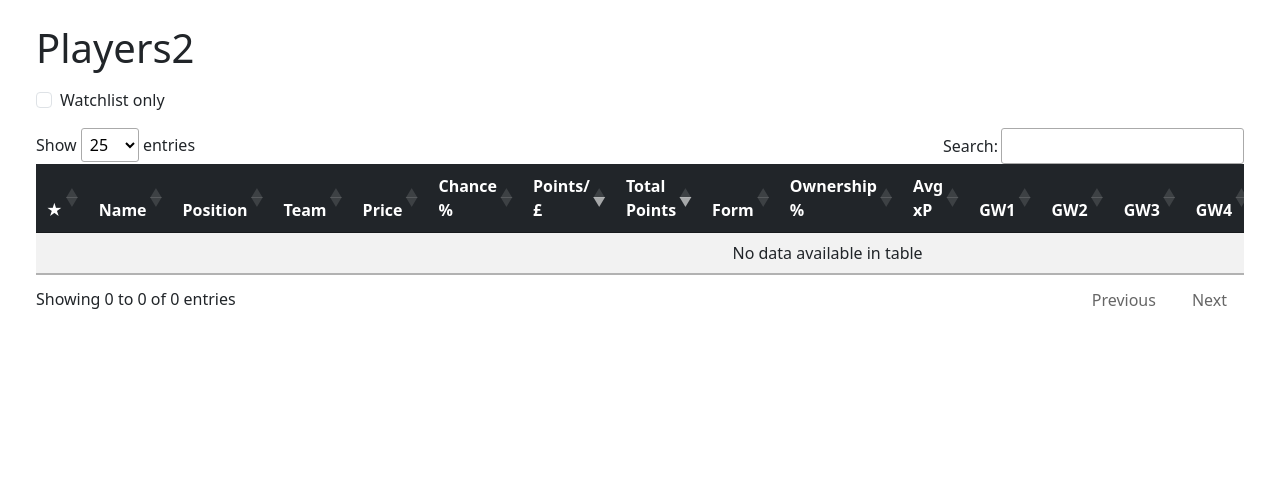
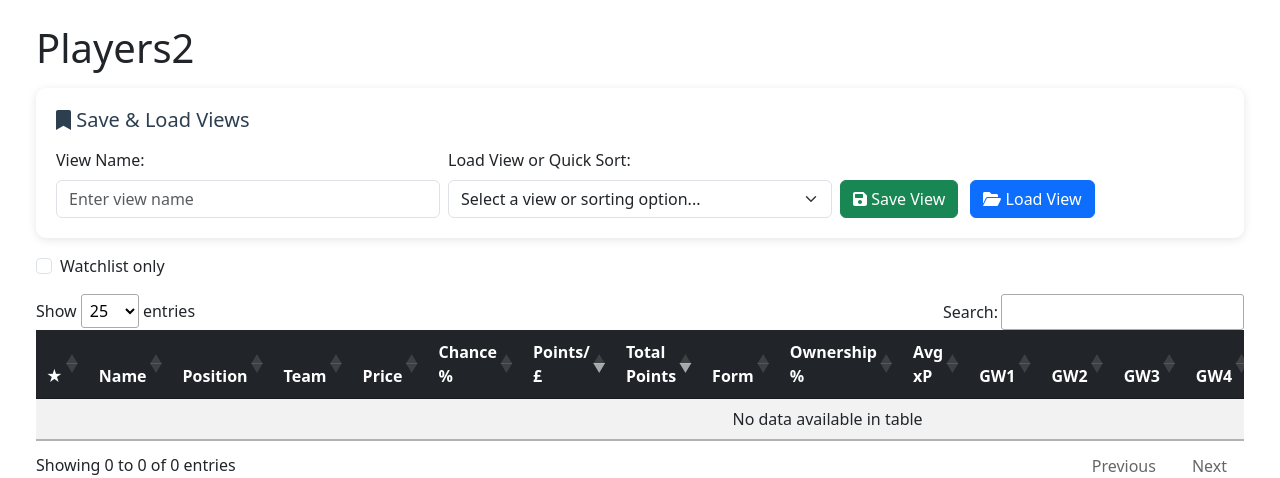
Before and after one commit to oos/FPL2, a Flask app: template templates/players2.html in a window 1280 px wide. Shown: the part 80-558 px from the top of the page. Run offline with Flask 3, Linux system fonts and the light colour scheme; the template is opened without the code that fills it, so the values that code supplies are empty; some libraries are stand-ins or nearby versions.

Commit message:
feat(players2): add Save & Load Views panel and styles; implement quick sorts and localStorage-backed views (keeps existing features)

```diff
--- a/templates/players2.html
+++ b/templates/players2.html
@@ -7,12 +7,38 @@
   <style>
     .badge-pos { font-size:.8rem; padding:.35rem .5rem; }
     .gk{background:#dc3545;color:#fff} .def{background:#007bff;color:#fff} .mid{background:#28a745;color:#fff} .fwd{background:#ffc107;color:#212529}
+    /* Save & Load Views styles (from Players page) */
+    .views-section { background: #fff; padding: 20px; border-radius: 10px; box-shadow: 0 2px 10px rgba(0,0,0,0.1); margin-bottom: 1rem; transition: all 0.3s ease; }
+    .views-section:hover { box-shadow: 0 4px 20px rgba(0,0,0,0.15); transform: translateY(-2px); }
+    .views-section h5 { color: #2c3e50; margin-bottom: 1rem; }
   </style>
 </head>
 <body class="p-4">
   {% include '_navbar.html' %}
   <div class="container-fluid">
     <h1 class="mb-3">Players2</h1>
+    <!-- Save & Load Views Panel -->
+    <div id="viewsPanel" class="views-section">
+      <h5><i class="fas fa-bookmark"></i> Save & Load Views</h5>
+      <div class="row g-2">
+        <div class="col-md-4">
+          <label for="viewName" class="form-label">View Name:</label>
+          <input type="text" id="viewName" class="form-control" placeholder="Enter view name">
+        </div>
+        <div class="col-md-4">
+          <label for="loadView" class="form-label">Load View or Quick Sort:</label>
+          <select id="loadView" class="form-select">
+            <option value="">Select a view or sorting option...</option>
+          </select>
+        </div>
+        <div class="col-md-4 d-flex align-items-end">
+          <div>
+            <button id="saveView" class="btn btn-success me-2"><i class="fas fa-save"></i> Save View</button>
+            <button id="loadViewBtn" class="btn btn-primary"><i class="fas fa-folder-open"></i> Load View</button>
+          </div>
+        </div>
+      </div>
+    </div>
     <div class="mb-3">
       <div class="form-check">
         <input class="form-check-input" type="checkbox" id="wlOnly">
@@ -84,6 +110,7 @@
   </div>
   <script src="https://code.jquery.com/jquery-3.6.0.min.js"></script>
   <script src="https://cdn.datatables.net/1.13.6/js/jquery.dataTables.min.js"></script>
+  <script src="https://cdnjs.cloudflare.com/ajax/libs/font-awesome/6.0.0/js/all.min.js"></script>
   <script>
     $(function(){
       const table = $('#players2Table').DataTable({
@@ -119,6 +146,101 @@
       wlPred._id = 'wl2';
       $.fn.dataTable.ext.search.push(wlPred);
       $('#wlOnly').on('change', function(){ table.draw(false); });
+
+      // ===== Save & Load Views (ported from Players page; adapted for Players2) =====
+      function showNotification(message, type){
+        try { console.log(type || 'info', message); } catch(_e) {}
+      }
+
+      function createDefaultValuePointsView(){
+        const saved = JSON.parse(localStorage.getItem('fplPlayerViews') || '{}');
+        if (!saved['Best Value Players']) {
+          saved['Best Value Players'] = {
+            name: 'Best Value Players',
+            description: 'Points/£ + Total Points',
+            sorting: [[6, 'desc'], [7, 'desc']],
+            pageLength: 25,
+            search: ''
+          };
+          localStorage.setItem('fplPlayerViews', JSON.stringify(saved));
+        }
+      }
+
+      function updateViewsDropdown(){
+        const saved = JSON.parse(localStorage.getItem('fplPlayerViews') || '{}');
+        const names = Object.keys(saved);
+        const sel = $('#loadView');
+        sel.empty().append('<option value="">Select a view or sorting option...</option>');
+        sel.append('<optgroup label="Quick Sorting Options">');
+        sel.append('<option value="sort_points">📊 Sort by Total Points (High to Low)</option>');
+        sel.append('<option value="sort_value">💰 Sort by Points/£ (High to Low)</option>');
+        sel.append('<option value="sort_value_points">🎯 Sort by Value + Points (Best Value First)</option>');
+        sel.append('</optgroup>');
+        if (names.length){
+          sel.append('<optgroup label="Saved Views">');
+          names.forEach(n=>{
+            const v = saved[n];
+            const desc = v.description || 'Default';
+            sel.append(`<option value="${n}">${n} (${desc})</option>`);
+          });
+          sel.append('</optgroup>');
+        }
+      }
+
+      function handleQuickSort(key){
+        switch(key){
+          case 'sort_points':
+            table.order([7,'desc']).draw();
+            showNotification('Sorted by Total Points (High to Low)','success');
+            break;
+          case 'sort_value':
+            table.order([6,'desc']).draw();
+            showNotification('Sorted by Points/£ (High to Low)','success');
+            break;
+          case 'sort_value_points':
+            table.order([[6,'desc'],[7,'desc']]).draw();
+            showNotification('Sorted by Value + Points (Best Value First)','success');
+            break;
+          default:
+            showNotification('Unknown sorting option','error');
+        }
+        $('#loadView').val('');
+      }
+
+      function saveView(){
+        const nm = ($('#viewName').val() || '').trim();
+        if (!nm){ showNotification('Please enter a view name','info'); return; }
+        const saved = JSON.parse(localStorage.getItem('fplPlayerViews') || '{}');
+        saved[nm] = {
+          name: nm,
+          description: 'Custom',
+          sorting: table.order(),
+          pageLength: table.page.len(),
+          search: table.search()
+        };
+        localStorage.setItem('fplPlayerViews', JSON.stringify(saved));
+        showNotification(`View "${nm}" saved`,'success');
+        $('#viewName').val('');
+        updateViewsDropdown();
+      }
+
+      function loadView(){
+        const sel = $('#loadView').val();
+        if (!sel){ showNotification('Please select a view or sorting option','info'); return; }
+        if (sel.startsWith('sort_')){ handleQuickSort(sel); return; }
+        const saved = JSON.parse(localStorage.getItem('fplPlayerViews') || '{}');
+        const v = saved[sel];
+        if (!v){ showNotification('View not found','info'); return; }
+        if (v.sorting){ table.order(v.sorting).draw(); }
+        if (v.pageLength){ table.page.len(v.pageLength).draw(); }
+        if (typeof v.search === 'string'){ table.search(v.search).draw(); }
+        showNotification(`View "${sel}" loaded`,'success');
+      }
+
+      $('#saveView').on('click', saveView);
+      $('#loadViewBtn').on('click', loadView);
+      createDefaultValuePointsView();
+      updateViewsDropdown();
     });
   </script>
 </body>
```
